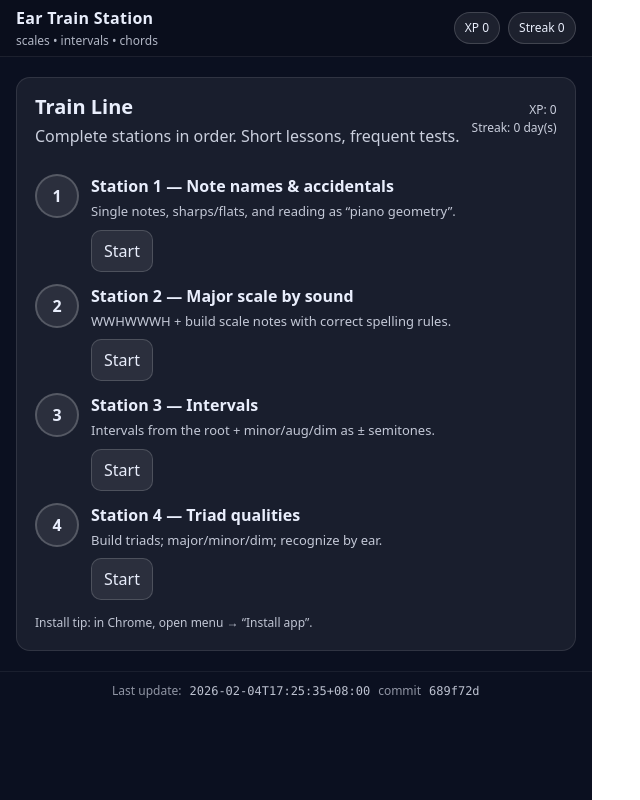
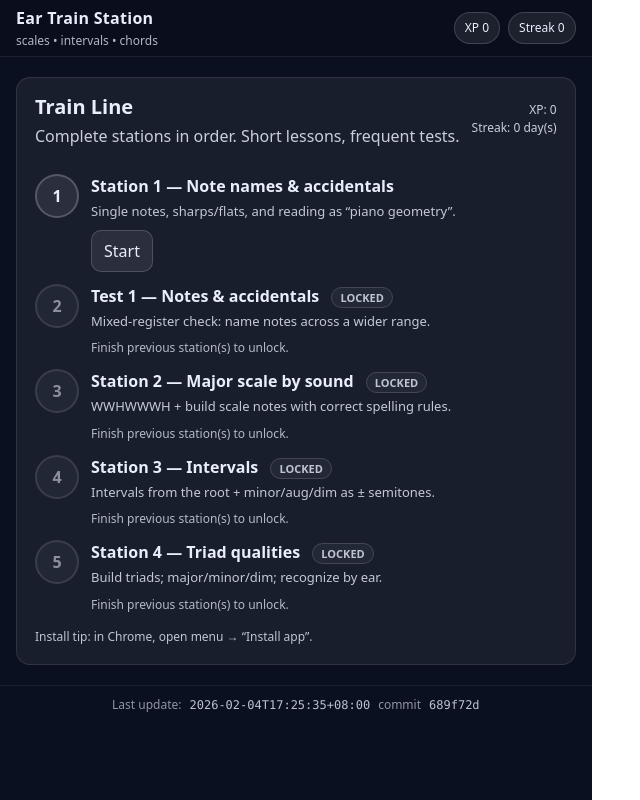
Before and after one commit to wpwcbc/ear-train-station, a React (Vite) app: page / in a window 1280 px wide. Shown: the whole page, without its empty margins (0-640 px from the left). Built offline with nearby package versions, Linux system fonts and the light colour scheme.

Commit message:
Add Note Names test station + map locking

```diff
--- a/src/App.css
+++ b/src/App.css
@@ -160,6 +160,11 @@ button.ghost {
   background: rgba(90, 255, 160, 0.12);
 }
 
+.stationDot.locked {
+  opacity: 0.55;
+  filter: grayscale(0.35);
+}
+
 .stationTitle {
   font-weight: 650;
 }
@@ -180,6 +185,16 @@ button.ghost {
   opacity: 0.9;
 }
 
+.tinyLocked {
+  margin-left: 8px;
+  font-size: 11px;
+  padding: 2px 8px;
+  border-radius: 999px;
+  border: 1px solid rgba(255, 255, 255, 0.18);
+  background: rgba(255, 255, 255, 0.06);
+  opacity: 0.8;
+}
+
 .linkBtn {
   display: inline-block;
   padding: 8px 12px;
--- a/src/lib/progress.ts
+++ b/src/lib/progress.ts
@@ -1,4 +1,9 @@
-export type StationId = 'S1_NOTES' | 'S2_MAJOR_SCALE' | 'S3_INTERVALS' | 'S4_TRIADS';
+export type StationId =
+  | 'S1_NOTES'
+  | 'T1_NOTES'
+  | 'S2_MAJOR_SCALE'
+  | 'S3_INTERVALS'
+  | 'S4_TRIADS';
 
 export type Progress = {
   version: 1;
@@ -71,6 +76,7 @@ export function defaultProgress(): Progress {
     lastStudyYmd: null,
     stationDone: {
       S1_NOTES: false,
+      T1_NOTES: false,
       S2_MAJOR_SCALE: false,
       S3_INTERVALS: false,
       S4_TRIADS: false,
--- a/src/lib/stations.ts
+++ b/src/lib/stations.ts
@@ -13,6 +13,12 @@ export const STATIONS: Station[] = [
     title: 'Station 1 — Note names & accidentals',
     blurb: 'Single notes, sharps/flats, and reading as “piano geometry”.',
     kind: 'lesson',
+  },
+  {
+    id: 'T1_NOTES',
+    title: 'Test 1 — Notes & accidentals',
+    blurb: 'Mixed-register check: name notes across a wider range.',
+    kind: 'test',
   },
   {
     id: 'S2_MAJOR_SCALE',
--- a/src/pages/MapPage.tsx
+++ b/src/pages/MapPage.tsx
@@ -19,16 +19,23 @@ export function MapPage({ progress }: { progress: Progress }) {
       <div className="line">
         {STATIONS.map((s, idx) => {
           const done = progress.stationDone[s.id];
+          const unlocked = idx === 0 ? true : STATIONS.slice(0, idx).every((p) => progress.stationDone[p.id]);
+
           return (
             <div key={s.id} className="stationRow">
-              <div className={`stationDot ${done ? 'done' : ''}`}>{idx + 1}</div>
+              <div className={`stationDot ${done ? 'done' : ''} ${unlocked ? '' : 'locked'}`}>{idx + 1}</div>
               <div className="stationBody">
                 <div className="stationTitle">
-                  {s.title} {done ? <span className="tinyDone">DONE</span> : null}
+                  {s.title}{' '}
+                  {done ? <span className="tinyDone">DONE</span> : unlocked ? null : <span className="tinyLocked">LOCKED</span>}
                 </div>
                 <div className="stationBlurb">{s.blurb}</div>
                 <div style={{ marginTop: 8, display: 'flex', gap: 10, flexWrap: 'wrap' }}>
-                  <Link className="linkBtn" to={`/station/${s.id}`}>Start</Link>
+                  {unlocked ? (
+                    <Link className="linkBtn" to={`/station/${s.id}`}>Start</Link>
+                  ) : (
+                    <span style={{ fontSize: 12, opacity: 0.75 }}>Finish previous station(s) to unlock.</span>
+                  )}
                 </div>
               </div>
             </div>
--- a/src/pages/StationPage.tsx
+++ b/src/pages/StationPage.tsx
@@ -37,6 +37,22 @@ export function StationPage({ progress, setProgress }: { progress: Progress; set
   const triadQ = useMemo(() => makeTriadQualityQuestion({ seed: seed * 1000 + 4 }), [seed]);
   const [s4Correct, setS4Correct] = useState(0);
   const S4_GOAL = 6;
+
+  // Test 1: note names across a wider range (G2 and above).
+  const [t1Index, setT1Index] = useState(0);
+  const [t1Correct, setT1Correct] = useState(0);
+  const T1_TOTAL = 10;
+  const T1_PASS = 8;
+  const t1Q = useMemo(
+    () =>
+      makeNoteNameQuestion({
+        seed: seed * 1000 + 1100 + t1Index,
+        minMidi: 43, // G2
+        maxMidi: 84, // C6
+        choiceCount: 6,
+      }),
+    [seed, t1Index],
+  );
 
   // S1 micro-goal: require a few correct answers to mark as done (Duolingo-style “lesson set”).
   const [s1Correct, setS1Correct] = useState(0);
@@ -187,6 +203,51 @@ export function StationPage({ progress, setProgress }: { progress: Progress; set
     setHighlighted({});
   }
 
+  async function playPromptT1() {
+    setResult('idle');
+    setHighlighted({ [t1Q.midi]: 'active' });
+    await piano.playMidi(t1Q.midi, { durationSec: 0.9, velocity: 0.95 });
+    setHighlighted({});
+  }
+
+  async function chooseT1(choice: string) {
+    const ok = t1Q.acceptedAnswers.includes(choice);
+    setResult(ok ? 'correct' : 'wrong');
+    setHighlighted({ [t1Q.midi]: ok ? 'correct' : 'wrong' });
+
+    if (!ok) return;
+
+    setT1Correct((n) => n + 1);
+
+    // +3 XP per correct test item.
+    let p2 = applyStudyReward(progress, 3);
+
+    const nextIndex = t1Index + 1;
+    if (nextIndex >= T1_TOTAL) {
+      // finish: decide pass/fail based on *current* correct count
+      const correct = t1Correct + 1;
+      const pass = correct >= T1_PASS;
+      if (pass) {
+        p2 = applyStudyReward(p2, 12);
+        p2 = markStationDone(p2, 'T1_NOTES');
+      }
+      setProgress(p2);
+      setResult(pass ? 'correct' : 'wrong');
+      return;
+    }
+
+    setProgress(p2);
+    setT1Index(nextIndex);
+  }
+
+  function resetT1() {
+    setT1Index(0);
+    setT1Correct(0);
+    setResult('idle');
+    setHighlighted({});
+    setSeed((x) => x + 1);
+  }
+
   async function chooseS4(choice: 'major' | 'minor' | 'diminished') {
     const ok = choice === triadQ.quality;
     setResult(ok ? 'correct' : 'wrong');
@@ -261,6 +322,40 @@ export function StationPage({ progress, setProgress }: { progress: Progress; set
             onPress={(m) => piano.playMidi(m, { durationSec: 0.9, velocity: 0.9 })}
             highlighted={highlighted}
           />
+        </>
+      ) : id === 'T1_NOTES' ? (
+        <>
+          <div className="row">
+            <button className="primary" onClick={playPromptT1}>Play note</button>
+            <button className="ghost" onClick={resetT1}>Restart</button>
+            <div style={{ marginLeft: 'auto', fontSize: 12, opacity: 0.85 }}>
+              Q: {Math.min(t1Index + 1, T1_TOTAL)}/{T1_TOTAL} · Correct: {t1Correct}/{T1_TOTAL} (need {T1_PASS})
+            </div>
+          </div>
+
+          <div className={`result r_${result}`}>
+            {result === 'idle' && 'Test: name 10 notes (wider range). Need 8/10 to pass.'}
+            {result === 'correct' &&
+              (progress.stationDone['T1_NOTES']
+                ? 'Passed — nice. (+12 bonus XP)'
+                : `Correct — +3 XP. (${t1Q.promptLabel})`)}
+            {result === 'wrong' &&
+              (t1Index + 1 >= T1_TOTAL
+                ? `Finished: ${t1Correct}/${T1_TOTAL}. Need ${T1_PASS}. Hit restart to try again.`
+                : `Not quite — it was ${t1Q.promptLabel}.`)}
+          </div>
+
+          <div className="row" style={{ gap: 10, flexWrap: 'wrap' }}>
+            {t1Q.choices.map((c) => (
+              <button key={c} className="secondary" onClick={() => chooseT1(c)}>
+                {c}
+              </button>
+            ))}
+          </div>
+
+          <div style={{ fontSize: 12, opacity: 0.8, marginTop: 10 }}>
+            Tip: tests can roam across a bigger register; lessons stay in a stable register.
+          </div>
         </>
       ) : id === 'S2_MAJOR_SCALE' ? (
         <>
```
